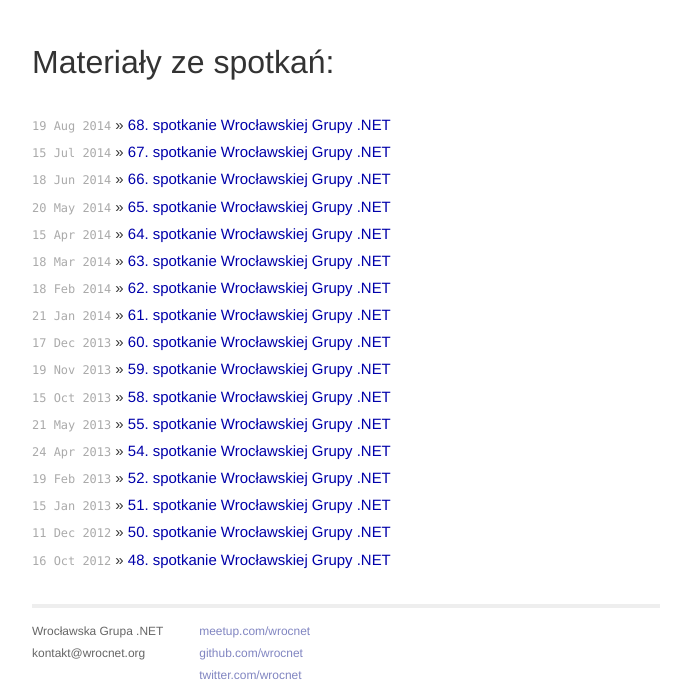
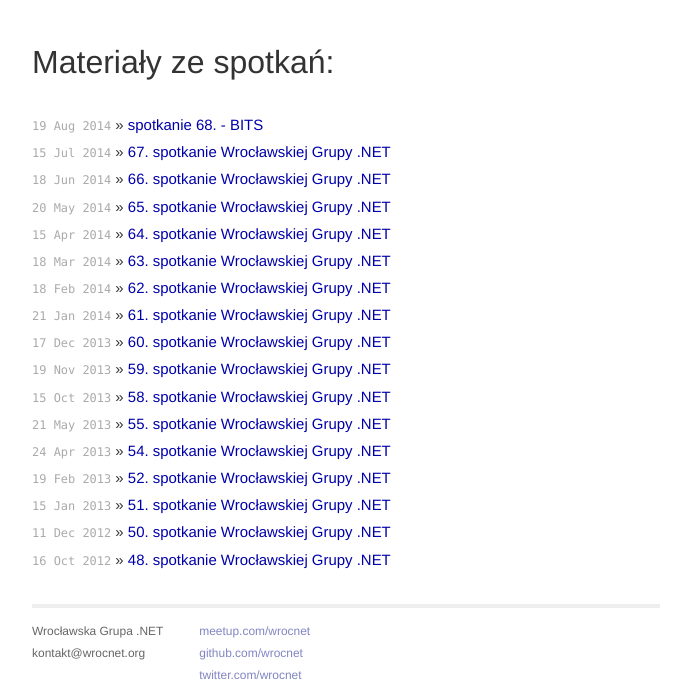
Before and after one commit to wrocnet/wrocnet.github.io, a Jekyll site: the page built from index.html, in a window 1280 px wide. Shown: the part 500-1199 px from the top of the page, without its empty margins (294-985 px from the left). Built offline with Jekyll 4.4.1, drawn with Linux system fonts in a browser that asks for light colours; nearby versions of some CDN libraries; Markdown is read by kramdown in place of the engine named in the settings.

Commit message:
przyjazny tytuł

```diff
--- a/_posts/2014-08-19-68-spotkanie-wroclawskiej-grupy-net.md
+++ b/_posts/2014-08-19-68-spotkanie-wroclawskiej-grupy-net.md
@@ -1,6 +1,6 @@
 ---
 layout: meetup
-title: 68. spotkanie Wrocławskiej Grupy .NET
+title: spotkanie 68. - BITS
 meetupno: 68
 ---
 
```
